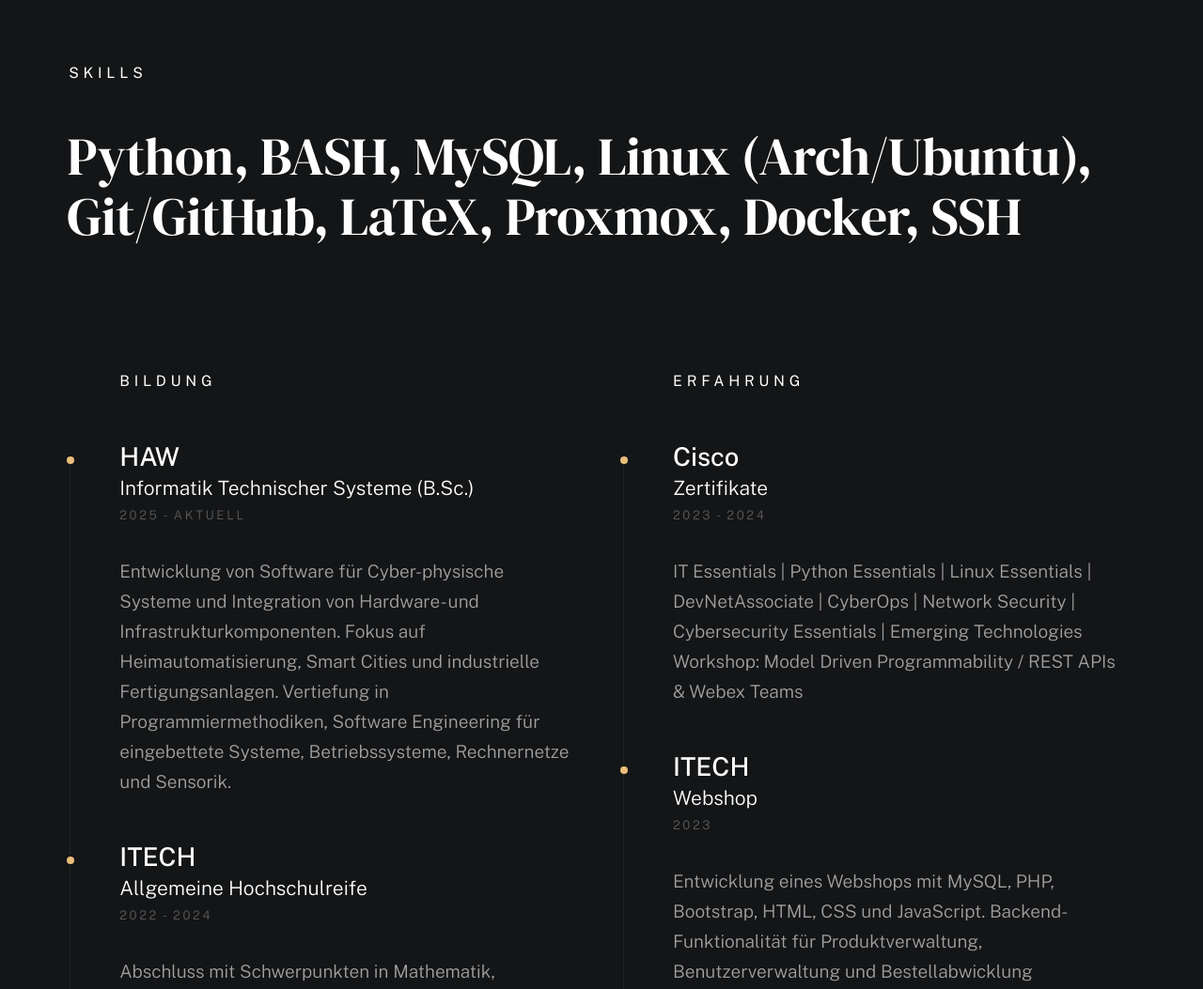
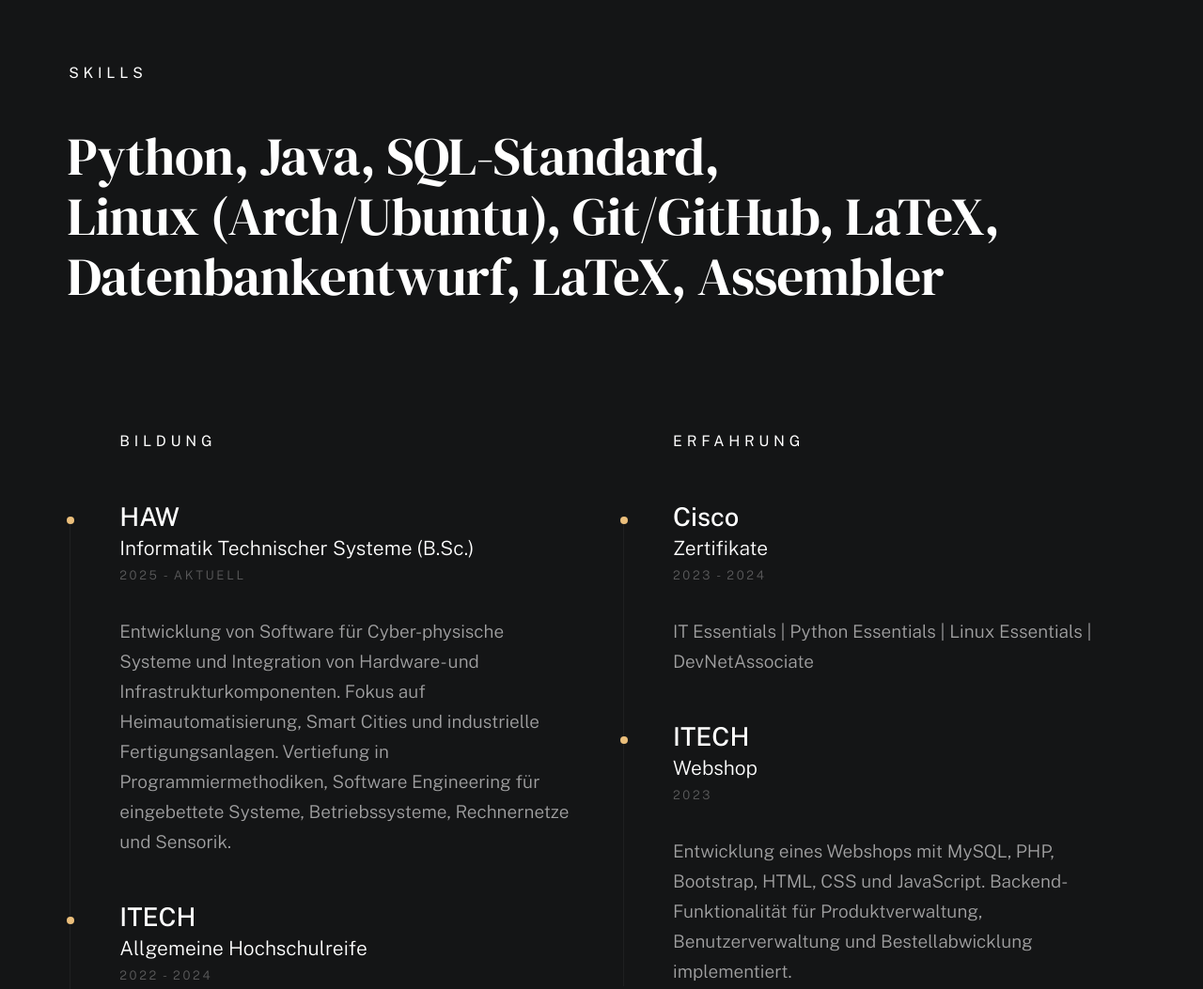
Before and after one commit to ItsDylan255/Portfolio, a plain HTML site: page index.html in a window 1280 px wide. Shown: the part 2120-3173 px from the top of the page at 94% size. Drawn offline with nearby package versions, Linux system fonts and the light colour scheme; a web font is replaced by a local one.

Commit message:
Update index.html

```diff
--- a/index.html
+++ b/index.html
@@ -154,14 +154,14 @@
 
                         <ul class="skills-list h1" data-animate-el>
                             <li>Python</li>
-                            <li>BASH</li>
-                            <li>MySQL</li>
+                            <li>Java</li>
+                            <li>SQL-Standard</li>
                             <li>Linux (Arch/Ubuntu)</li>
                             <li>Git/GitHub</li>
                             <li>LaTeX</li>
-                            <li>Proxmox</li>
-                            <li>Docker</li>
-                            <li>SSH</li>
+                            <li>Datenbankentwurf</li>
+                            <li>LaTeX</li>
+                            <li>Assembler</li>
                         </ul>
 
                     </div>
@@ -226,8 +226,7 @@
                                     <p class="timeline__timeframe">2023 - 2024</p>
                                 </div>
                                 <div class="timeline__desc">
-                                    <p>IT Essentials | Python Essentials | Linux Essentials | DevNetAssociate | CyberOps | Network Security | Cybersecurity Essentials |
-                                        Emerging Technologies Workshop: Model Driven Programmability / REST APIs & Webex Teams</p>
+                                    <p>IT Essentials | Python Essentials | Linux Essentials | DevNetAssociate</p>
                                 </div>
                             </div>
 
```
